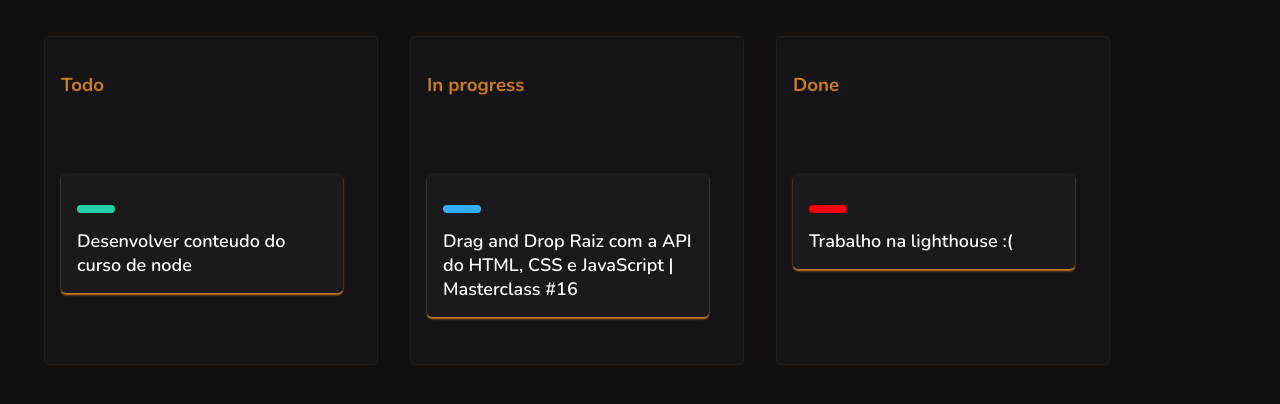
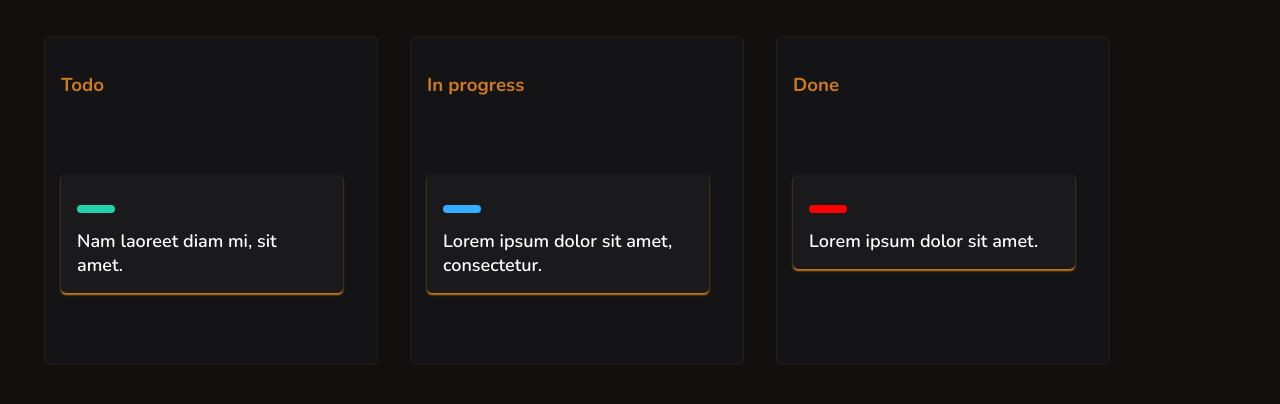
Before and after one commit to joaaomanooel/kaban-board, a plain HTML site: page index.html in a window 1280 px wide. Drawn offline with nearby package versions, Linux system fonts and the light colour scheme.

Commit message:
update static texts

```diff
--- a/index.html
+++ b/index.html
@@ -20,7 +20,7 @@
       <div class="dropzone">
         <div class="card" draggable="true">
           <div class="status green"></div>
-          <div class="content">Desenvolver conteudo do curso de node</div>
+          <div class="content">Nam laoreet diam mi, sit amet.</div>
         </div>
       </div>
     </div>
@@ -29,7 +29,7 @@
       <div class="dropzone">
         <div class="card" draggable="true">
           <div class="status blue"></div>
-          <div class="content">Drag and Drop Raiz com a API do HTML, CSS e JavaScript | Masterclass #16</div>
+          <div class="content">Lorem ipsum dolor sit amet, consectetur.</div>
         </div>
       </div>
     </div>
@@ -38,7 +38,7 @@
       <div class="dropzone">
         <div class="card" draggable="true">
           <div class="status red"></div>
-          <div class="content">Trabalho na lighthouse :(</div>
+          <div class="content">Lorem ipsum dolor sit amet.</div>
         </div>
       </div>
     </div>
```
